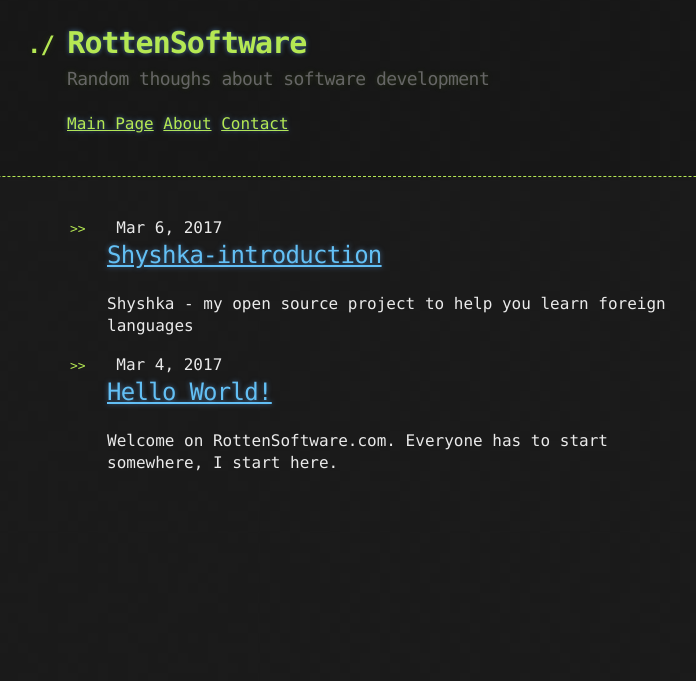
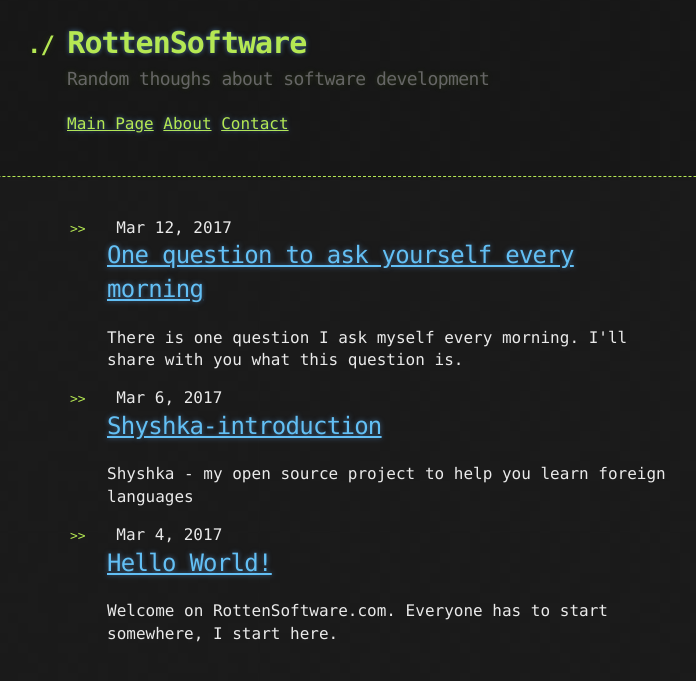
Before and after one commit to detfis/detfis.github.io, a Jekyll site: the page built from index.md, in a window 1280 px wide. Shown: the top 681 px of the page, without its empty margins (273-969 px from the left). Built offline with Jekyll 4.4.1, drawn with Linux system fonts in a browser that asks for light colours; part of the change alters nothing that is shown.

Commit message:
add post about delivering value

```diff
--- /dev/null
+++ b/_posts/2017-03-12-one-question-to-ask-yourself-every-morning.md
@@ -0,0 +1,68 @@
+---
+layout: post
+title: One question to ask yourself every morning
+categories: dajsiepoznac2017 hanami
+description: There is one question I ask myself every morning. I'll share with you what this question is.
+---
+
+# One question you need to ask yourself every morning #
+
+This is one of my latest discoveries and it has completely changed the way I approach my responsibilities. It has a profound impact on my work and it gets me going every morning. The question I'm talking about is:
+
+How can I deliver the most value to:
+- the users of the software I'm building
+- the organization I work in
+- my team
+
+I'm aware that to some of you it can sound cheesy or like cheap coaching talk, but please bear with me and I'll try to explain why I think it's actually essential to ask this question (hmm, 3 questions in fact ;) ) not from time to time, not every week, but EVERY SINGLE DAY.
+
+## What is the value? ##
+
+Let's start with terminology: what is this mythical _value_? Everyone is talking about it, but it's still hard to describe, it's still very vague term and everyone understands it differently. I'm not going to give you dictionary definition and I don't want to start philosophical flame war right here, so I want to stress that I'm sharing my personal view on that subject and how I understand _value_.
+
+Let's assume you work for a product company. The goal of this company is to create a great product for their users, be efficient with shipping new features while keeping in mind their financial situation and, of course, being profitable. So - in my personal definition - every single action that helps your company achieve their goals is _delivering value_.
+
+## How can I deliver value? ##
+
+There are endless possibilities to deliver value. You can look at this from different angles as well.
+
+Lets focus on the product first. You can come up with new features that will make your product better. Maybe you can think of any improvements that will make this app faster or nicer? Maybe you can think of collecting data that you're not collecting now that will help managers to make more informed decisions?
+
+Now let's look at company as a whole. Maybe you have noticed some inefficiencies in communication between developers and QA team and have an idea how to address them? Maybe you could point out that meetings without strict agenda are time wasters? Maybe you realized that daily stand up meetings could be better / faster / more informative? Or maybe you have an idea about a bonding activity that will bring the whole company closer and help to understand better what other departments in the company are doing?
+
+No ideas how to bring value to your team? Lots of options here as well. The simplest and most obvious one is to focus on finishing off the task at hand as quickly and with the best quality you can achieve. But you can be here more creative - maybe you have an idea how to refactor this nasty piece of code that nobody wants to touch? Or maybe you can spend some time speeding up test suite? Maybe you've heard about online service / tool / design pattern which could solve some of your team's problems? Why not to give it a try? You don't have to spend a lot of time doing this, build a proof of concept, test it out by yourself, present it to the team and decide what to do with it next.
+
+
+## Why should I do it? ##
+
+You can ask - why should I do it? I'm perfectly happy with my current workflow - I'm doing one task according to specification and then move on the another one, after 8 hours I go home and enjoy the rest of my evening. Is there anything wrong with that? Of course not, if you fulfill your obligations - everything is good. But I will still encourage you to devote a couple of minutes every morning to contemplate on the questions I have mentioned before because benefits of doing so are so big it's a pity to pass them up.
+
+By focusing on your company long term goals you will be asking yourself question _Why I'm doing this task?_ you will gain a broader view of your assignment and understand in what way it is going to help your company achieve their goals.
+
+You will stop moving mindlessly from one task to another and you'll unlock your creativity. You could even surprise yourself how much good ideas you have. Your career will speed up and you will be able to unlock your full potential.
+
+Thanks to your proactive attitude you will be recognized as a great employee and coworker. It's always a pleasure to work with someone who cares about his responsibilities and radiates positive energy.
+
+You will feel more proud and satisfied with your job. You might discover that you actually have causative power and can have an impact on your product or organization.
+
+You will be always on a lookout for new ways of delivering value and thanks to that you will be constantly learning new things
+
+You will learn how to convey your ideas to the technical and business people and how to execute them. This will boost your soft skills, which are very often unappreciated by software developers.
+
+## Can I really do it? ##
+
+So, it all sound cool, isn't it? But you might think - it's too idealistic. There is no way I can apply this to my company.
+Let's think about it for a second. One of the possible problems might be:
+* I work in a company where I'm told what to do and there is not much space for proactivity
+* I work in a big company where there are many levels of management and there is no way I can push my ideas
+* I'm a junior software developer and I don't have enough experience
+
+Let's think about it for a second. In the first case, one question is coming to my mind - _Is that entirely true?_ I'm sure there are companies with a rigid process, but for me, it's hard to imagine that company could discourage their employees from taking an extra effort. Maybe you're not in a position to introduce new product ideas, but I strongly believe that you still will be able to find some areas where you can add some value, maybe on the team level, or maybe just by increasing your own productivity - it's still delivering value and it's a great start to do this mental shift. The same applies to big companies with strict structure and many management layers - start with something small and see how it goes.
+
+If you're worried that you are a junior level developer and won't have anything valuable to offer - it's completely not true and stop thinking like that. In the first place - you've been offered a job because someone thought you will be helpful for the company, so you're already expected to deliver value. Secondly, if your start actively looking for ways to add value, you'll grow as a developer much faster and you will boost your career.
+
+As you see, there are potentially endless options to deliver value, to add something extra. What I did is, I gave you some examples, not everything might be applicable in your current company, but some of the things definitely will be. The only limit is your ingenuity and the results will surprise you.
+
+![dajsiepoznac2017]({{ site.url }}/assets/images/dsp2017-1.png)
+
+Written on {{ page.date | date: "%B %e, %Y" }}
```
Also changed, not shown: _posts/2017-03-06-shyshka-introduction.md (line endings or trailing spaces).
